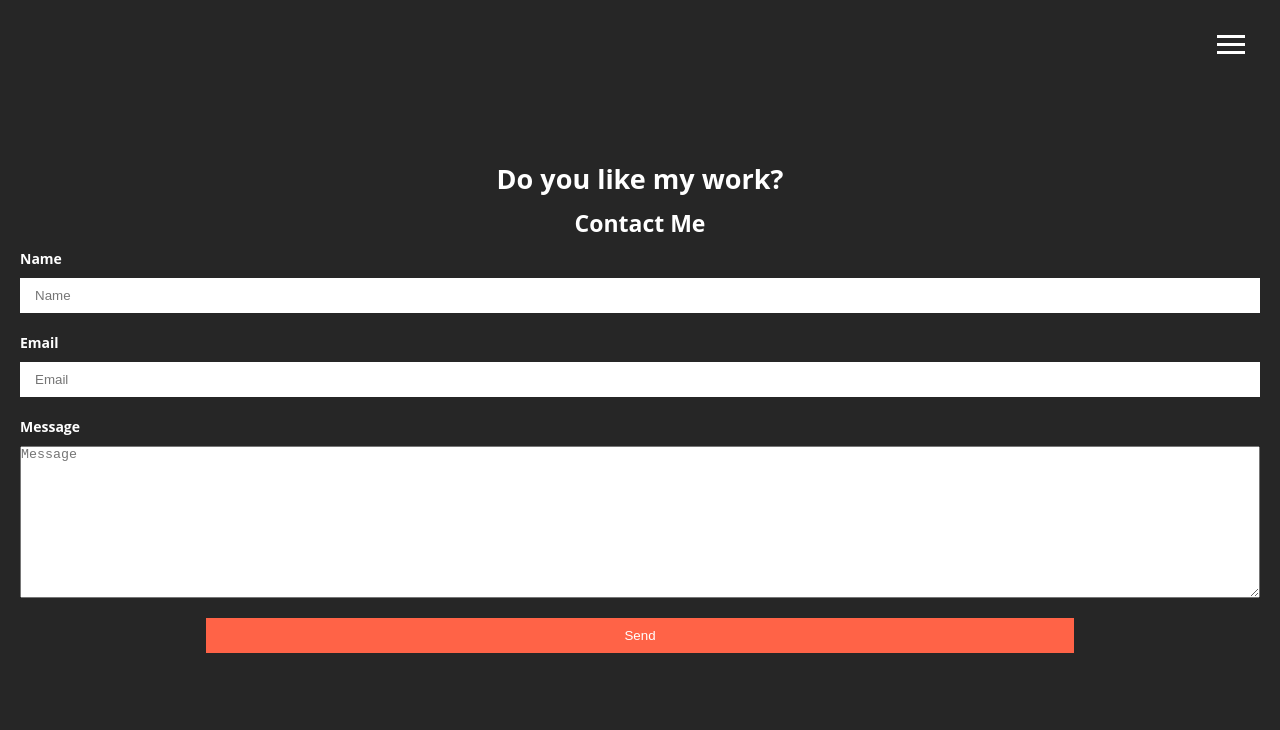
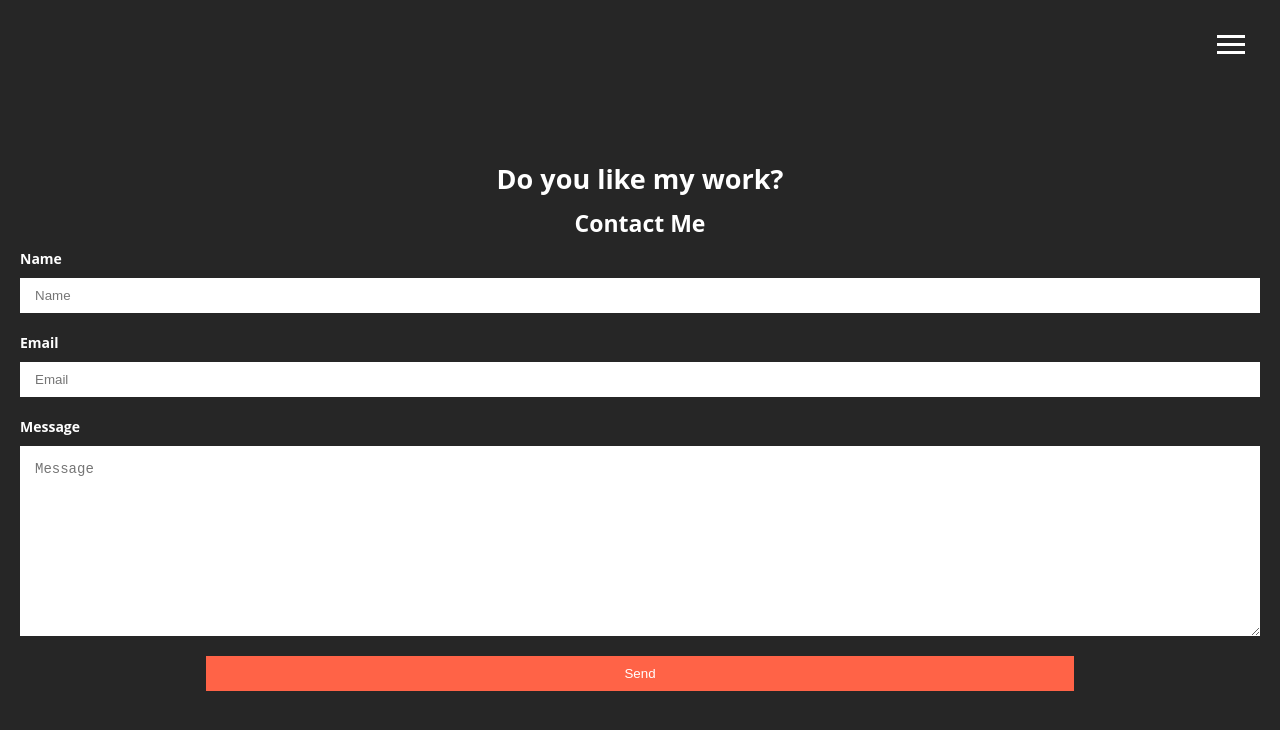
Before and after one commit to olacodes1/Olacodes, a plain HTML site: page src/pages/contact.html in a window 1280 px wide. Drawn offline with Linux system fonts and the light colour scheme.

Commit message:
contact update fixwd

```diff
--- a/src/css/contact.css
+++ b/src/css/contact.css
@@ -46,6 +46,12 @@ input {
     border: none;
 }
 
+textarea {
+    border: none;
+    padding: 15px;
+    font-size: 14px;
+}
+
 button {
     width: 70%;
     height: 35px;
```
